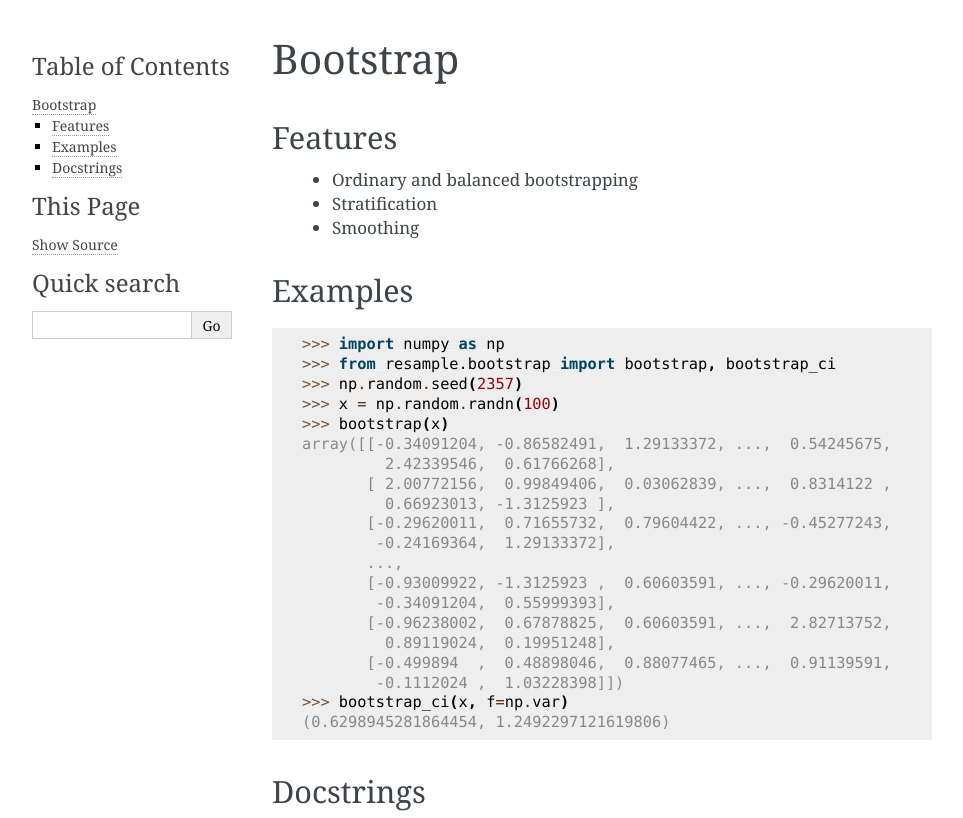
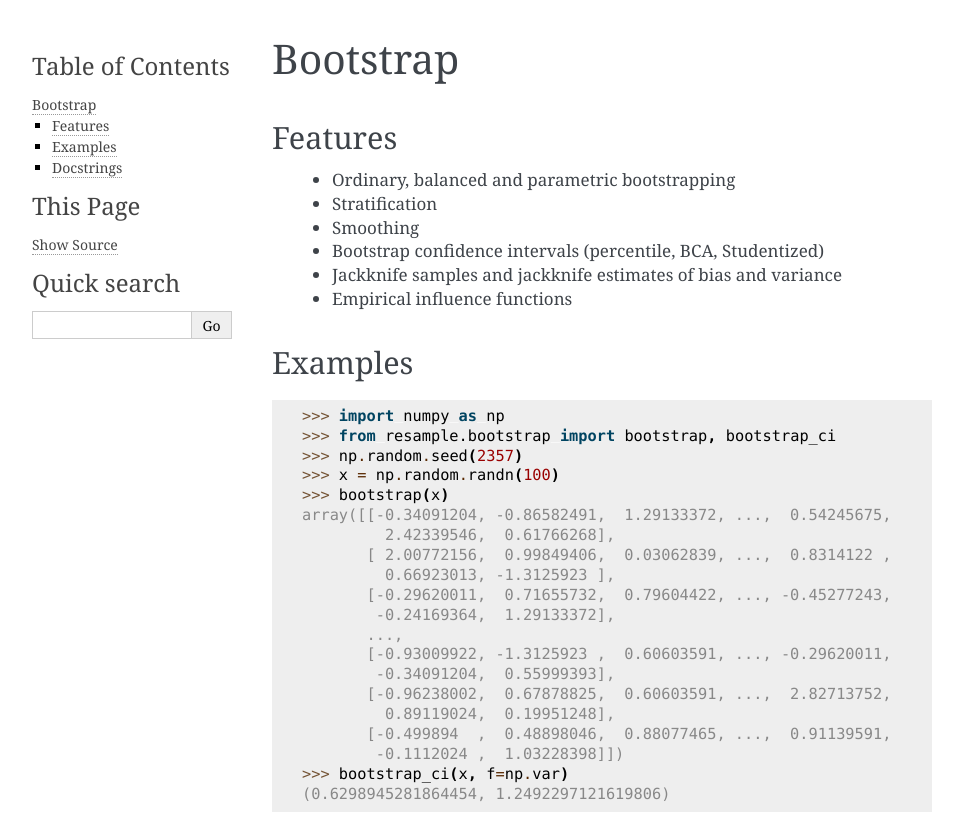
Before and after one commit to jmichuda/resample, a Sphinx documentation site: the page built from doc/bootstrap.rst, in a window 1280 px wide, cut to the strip 0-818 px from the top of the page. Shown: the whole strip, without its empty margins (148-1111 px from the left). Built offline with Sphinx 7.4.7, drawn with Linux system fonts in a browser that asks for light colours.

Commit message:
more documentation updates

```diff
--- a/doc/bootstrap.rst
+++ b/doc/bootstrap.rst
@@ -4,9 +4,12 @@ Bootstrap
 Features
 --------
 
-  * Ordinary and balanced bootstrapping
+  * Ordinary, balanced and parametric bootstrapping
   * Stratification
   * Smoothing
+  * Bootstrap confidence intervals (percentile, BCA, Studentized)
+  * Jackknife samples and jackknife estimates of bias and variance
+  * Empirical influence functions
 
 Examples
 --------
```
Also changed, not shown: doc/permutation.rst (+7 -4 lines), doc/utils.rst (+4 -5 lines).
